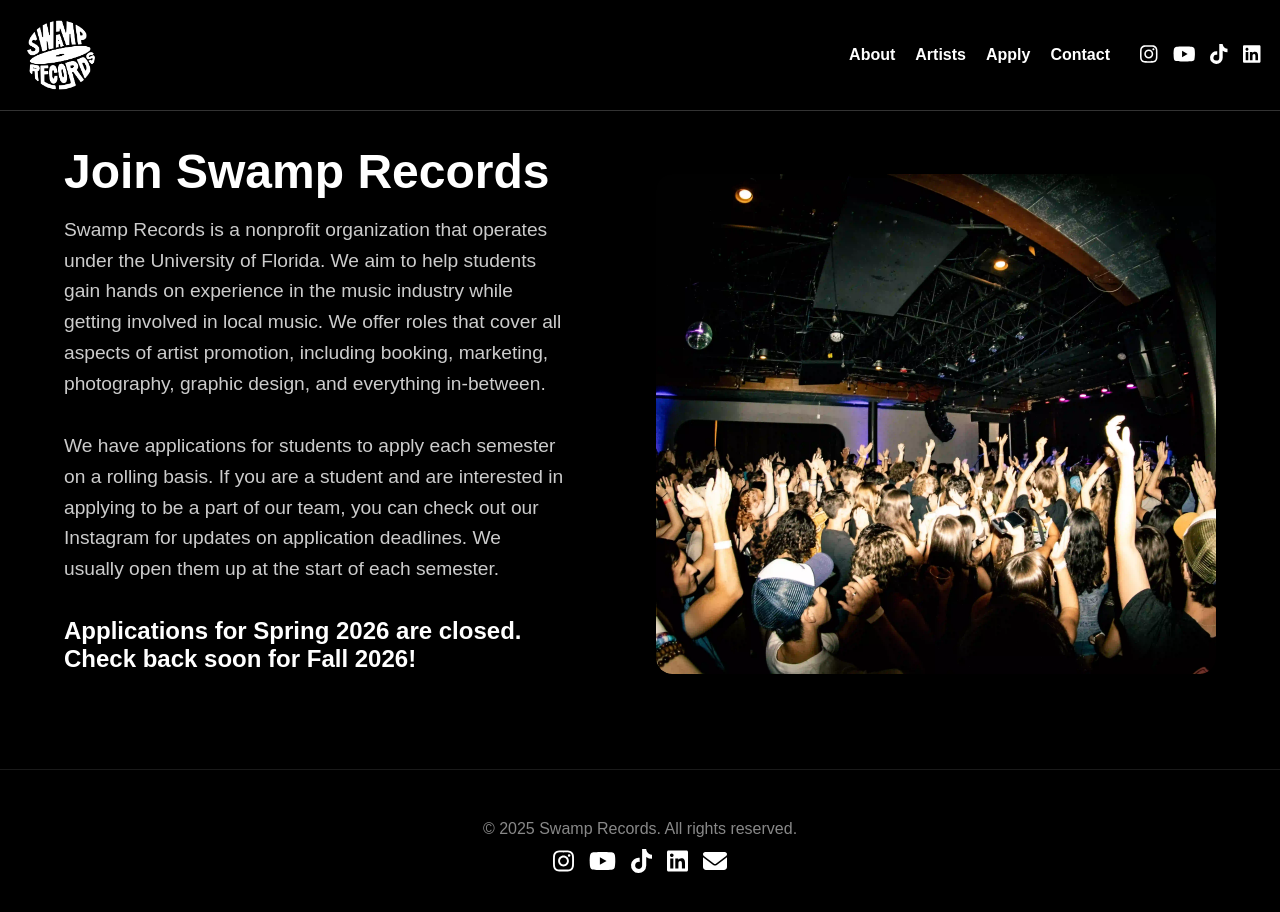
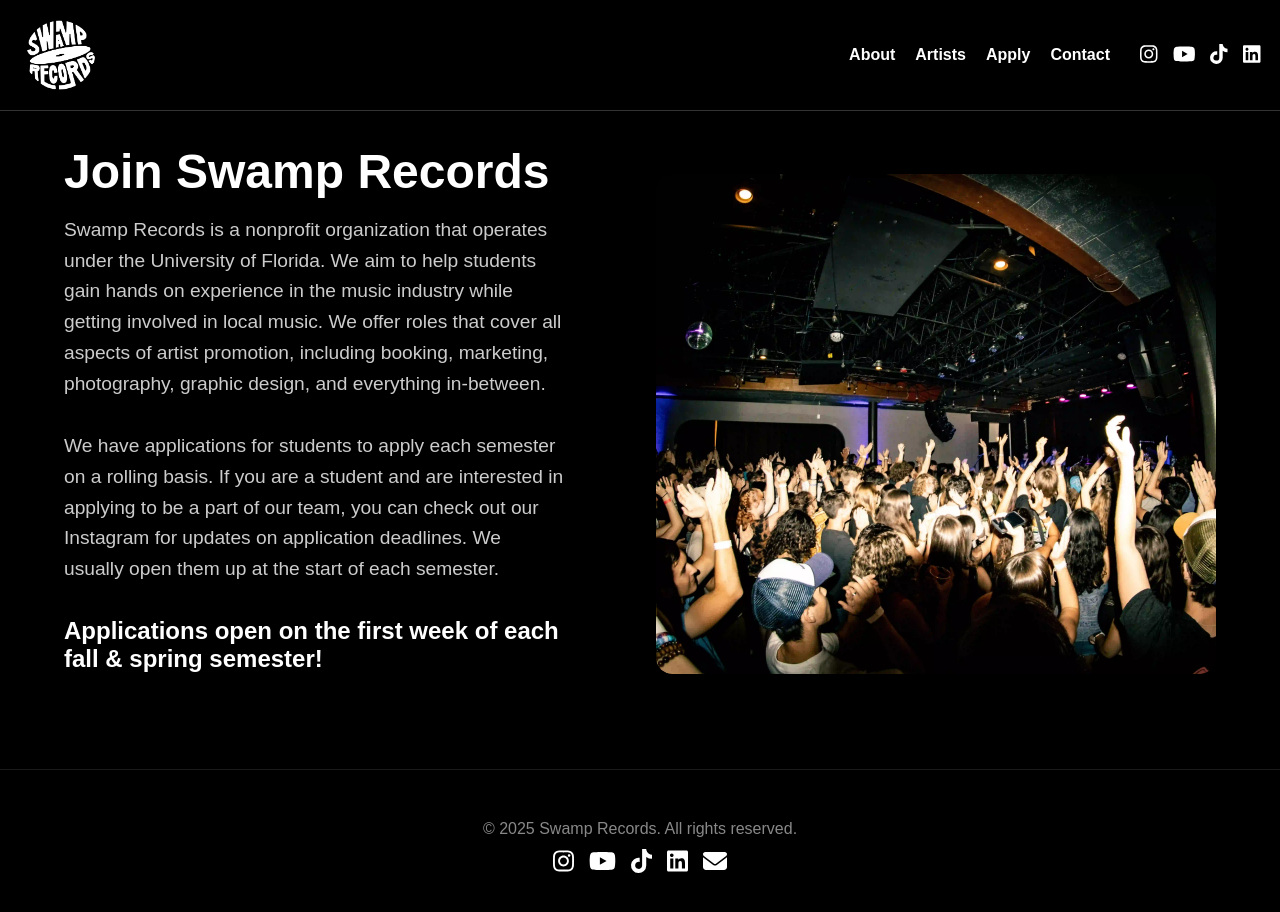
Before and after one commit to Swamp-Records/swamp-records-website, a Next.js app: page /apply in a window 1280 px wide. Shown: the top 912 px of the page. Built offline with nearby package versions, Linux system fonts and the light colour scheme.

Commit message:
update last sentence of apply page

```diff
--- a/src/app/apply/page.tsx
+++ b/src/app/apply/page.tsx
@@ -30,7 +30,7 @@
           at the start of each semester.
         </p>
 
-        <h3 style={styles.closedApps}>Applications for Spring 2026  are closed. Check back soon for Fall 2026!</h3>
+        <h3 style={styles.closedApps}>Applications open on the first week of each fall & spring semester!</h3>
 
         {/* <Link
           href="https://docs.google.com/forms/d/e/1FAIpQLSf5cfDOwbMQsPdck9nrLOfMcLs37f2luGiG8YV0krrh8gS1tQ/viewform?usp=header"
```
Also changed, not shown: 1 other file (tests, documents, lock files or other folders).
